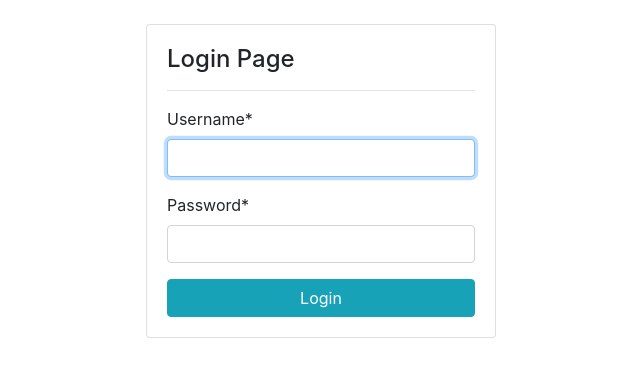
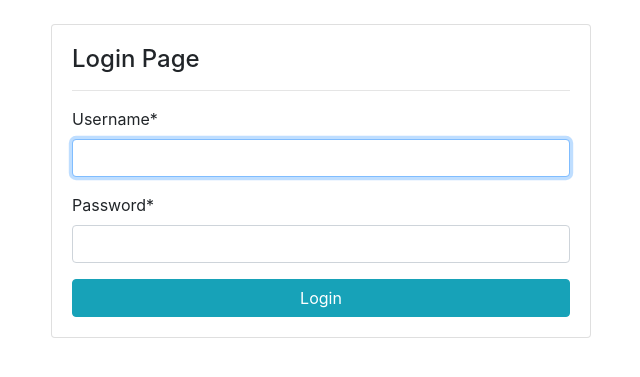
Before and after one commit to KenBroTech/smartproject, a Django app: page / in a window 1280 px wide. Shown: the part 56-433 px from the top of the page, without its empty margins (319-959 px from the left). Run offline with Django 3.2, Linux system fonts and the light colour scheme; some libraries are stand-ins or nearby versions.

Commit message:
Update login.html

```diff
--- a/templates/users/login.html
+++ b/templates/users/login.html
@@ -4,7 +4,7 @@
 {% block content %}
 <div class="container">
   <div class="row mt-4">
-    <div class="col-md-4 offset-md-4">
+    <div class="col-md-6 offset-md-3">
       <div class="card">
         <div class="card-body">
           <h4>Login Page</h4>
```
